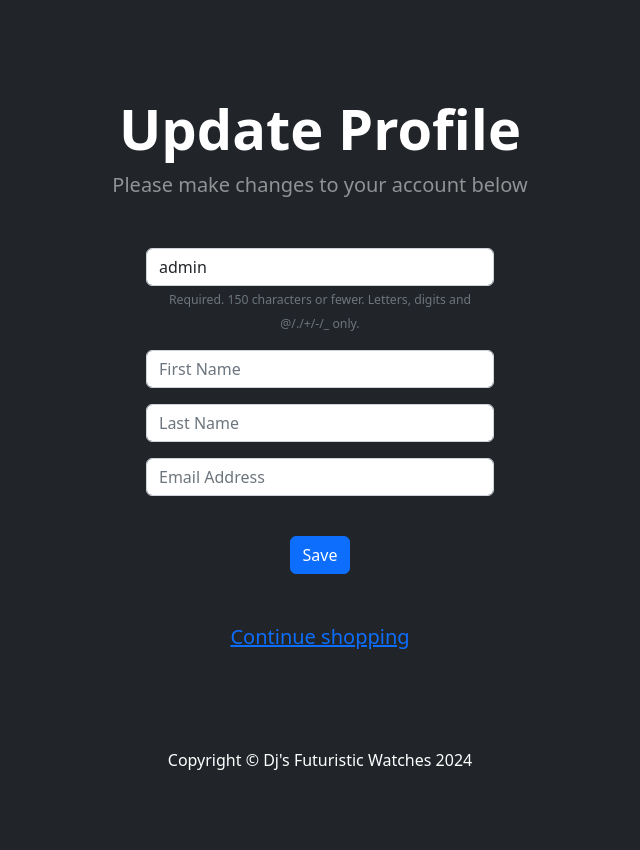
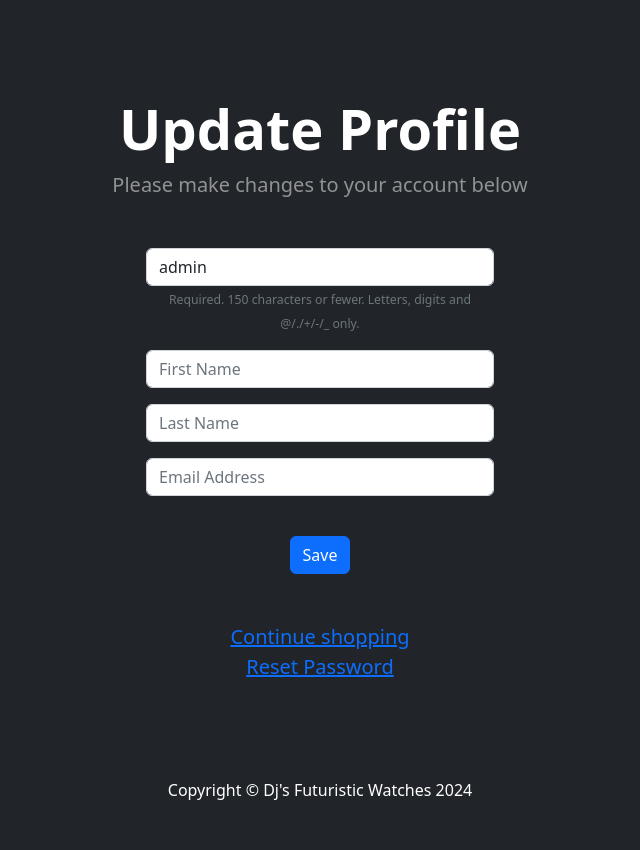
Before and after one commit to PavelKotlov/django-ecom, a Django app: page /update_user/ in a window 1280 px wide. Shown: the part 57-907 px from the top of the page, without its empty margins (320-960 px from the left). Before the commit the page ends 827 px from the top, so only its background shows below. Run offline with Django 5.2, Linux system fonts and the light colour scheme; a user stored in the database is signed in; data comes from the database, SQL or seed files in the repository; some libraries are stand-ins or nearby versions.

Commit message:
Add password reset link to update profile template

```diff
--- a/store/templates/update_user.html
+++ b/store/templates/update_user.html
@@ -25,6 +25,9 @@
     <p class="lead fw-normal text-white-50 mb-0">
       <a href="{% url 'home' %}">Continue shopping</a>
     </p>
+    <p class="lead fw-normal text-white-50 mb-0">
+      <a href="{% url 'update_password' %}">Reset Password</a>
+    </p>
   </div>
 </header>
 {% endblock %}
```
